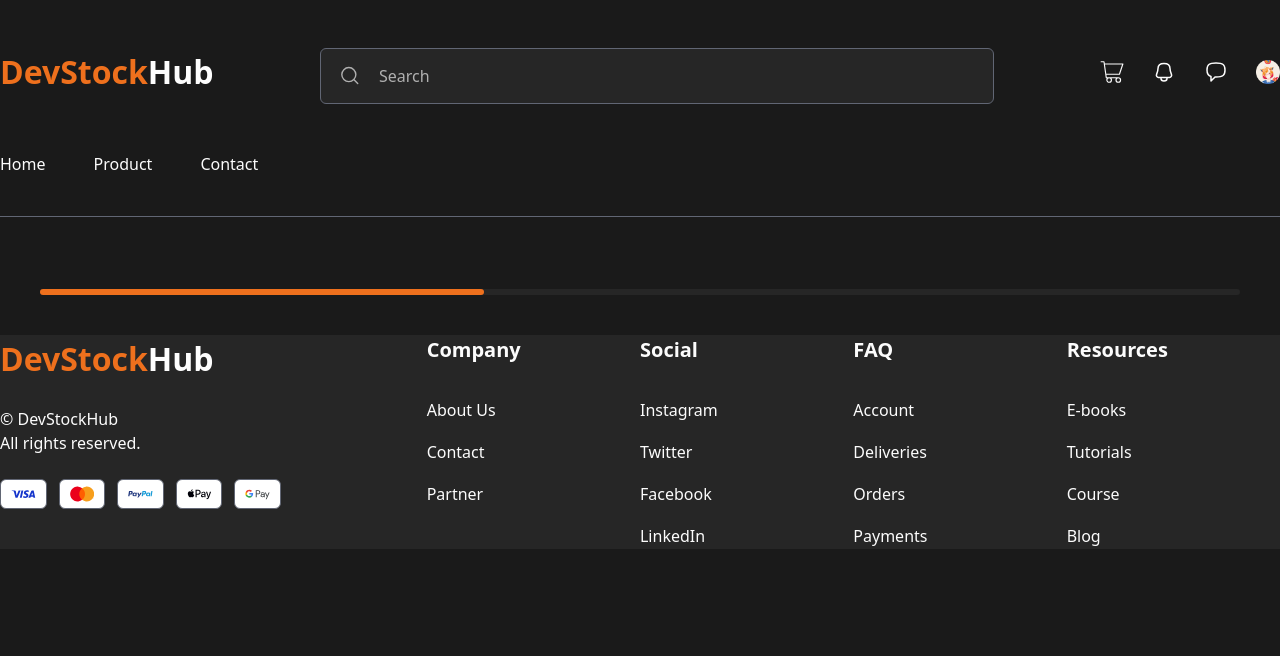
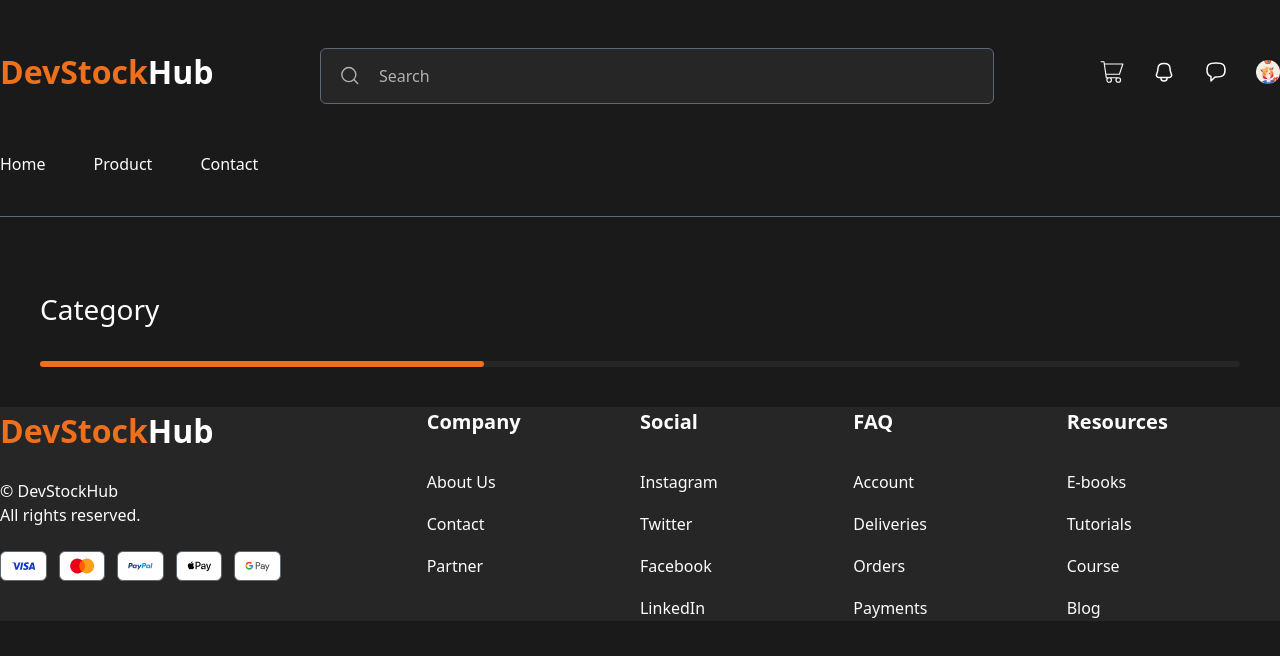
Before and after one commit to kozlofski/mod3_shop, a Next.js app: page /componentLab in a window 1280 px wide. Shown: the top 656 px of the page. Built offline with nearby package versions, Linux system fonts and the light colour scheme.

Commit message:
sectionWithHeader

```diff
--- a/app/componentLab/page.tsx
+++ b/app/componentLab/page.tsx
@@ -19,6 +19,8 @@ import HeaderButtons from "@/components/compoundComponents/HeaderButtons";
 import Header from "@/components/sectionComponents/Header";
 import Footer from "@/components/sectionComponents/Footer";
 import ProgressBar from "@/components/basicComponents/ProgressBar";
+import Section from "@/components/compoundComponents/SectionWithHeader";
+import SectionWithHeader from "@/components/compoundComponents/SectionWithHeader";
 
 const alertText = "Lorem, ipsum dolor sit amet consectetur adipisicing elit. Fugiat sunt tempore fuga ab cupiditate sapiente, adipisci necessitatibus minus non ut aut, quas recusandae beatae aspernatur amet hic eum cumque possimus?"
 const shortAlertText = "Lorem, ipsum dolor sit amet"
@@ -33,7 +35,9 @@ const inputData = {
 export default function Home() {
   return (
     <>
-      <ProgressBar size="l" progress={37} />
+      <SectionWithHeader header="Category" >
+        <ProgressBar size="l" progress={37} />
+      </SectionWithHeader>
     </>
   );
 }
--- /dev/null
+++ b/components/compoundComponents/SectionWithHeader.tsx
@@ -0,0 +1,19 @@
+import React from 'react'
+
+interface SectionWithHeaderProps {
+    children: React.ReactNode,
+    header?: string,
+    className?: string,
+}
+
+const SectionWithHeader = ({ children, className, header }: SectionWithHeaderProps) => {
+    return (
+        <section className={`{className}`}>
+            <h2>{header}</h2>
+            {children}
+        </section>
+    )
+}
+
+
+export default SectionWithHeader
--- a/styles/biggerComponents.css
+++ b/styles/biggerComponents.css
@@ -11,4 +11,13 @@
         @apply max-w-[1440px] m-auto
     }
 
+    section {
+        @apply w-full flex flex-col items-start justify-between gap-[32px];
+        @apply bg-transparent;
+    }
+
+    section h2 {
+        @apply font-medium text-header text-[28px] leading-[40px];
+    }
+
 }
```
